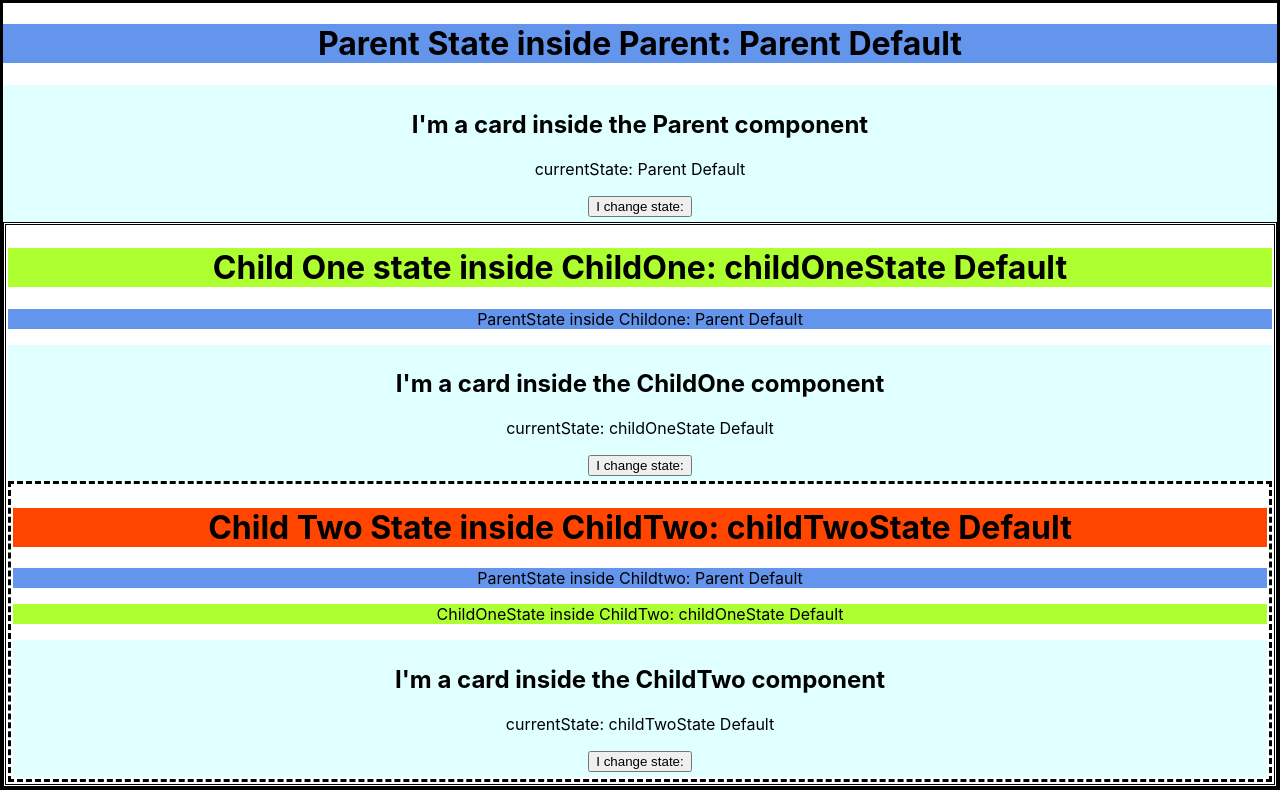
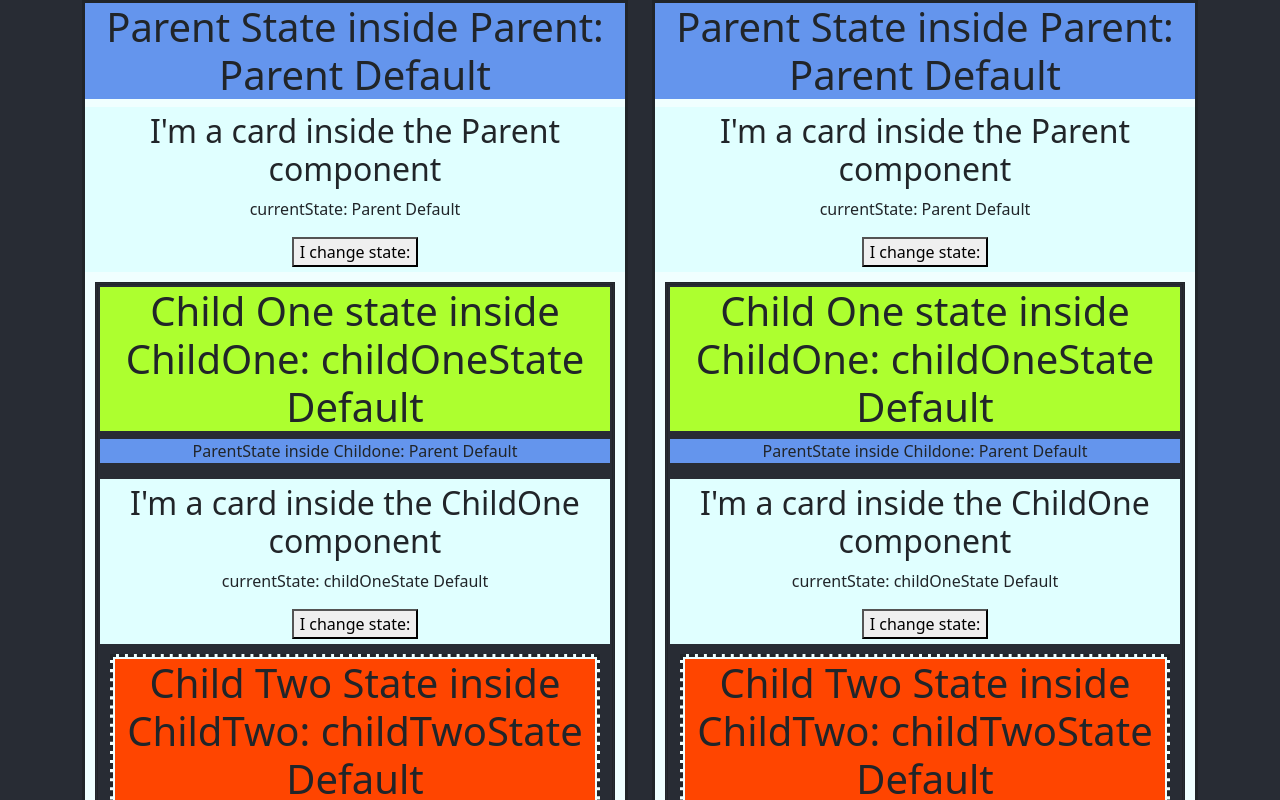
Before and after one commit to benochi/propdrill, a React (Create React App) app: page / in a window 1280 px wide. Shown: the top 800 px of the page. Built offline with nearby package versions, Linux system fonts and the light colour scheme.

Commit message:
Made much uglier and more contrasting.

```diff
--- a/package.json
+++ b/package.json
@@ -6,9 +6,11 @@
     "@testing-library/jest-dom": "^5.16.5",
     "@testing-library/react": "^13.4.0",
     "@testing-library/user-event": "^13.5.0",
+    "bootstrap": "^5.2.2",
     "react": "^18.2.0",
     "react-dom": "^18.2.0",
     "react-scripts": "5.0.1",
+    "reactstrap": "^9.1.5",
     "web-vitals": "^2.1.4"
   },
   "scripts": {
--- a/src/App.css
+++ b/src/App.css
@@ -1,5 +1,6 @@
 .App {
   text-align: center;
+  background-color:#282c34;
 }
 
 .App-logo {
@@ -39,6 +40,7 @@
 
 .Parent {
   border-style: solid;
+  background-color: azure;
 }
 
 .ParentState {
@@ -48,6 +50,8 @@
 .ChildOne {
   border-style: double;
   padding: 2px;
+  margin: 10px;
+  background-color:#282c34;
 }
 
 .ChildOneState {
@@ -57,6 +61,8 @@
 .ChildTwo {
   border-style: dashed;
   padding: 2px;
+  margin: 10px;
+  background-color: azure;
 }
 
 .ChildTwoState {
--- a/src/App.js
+++ b/src/App.js
@@ -1,9 +1,20 @@
 import './App.css';
 import Parent from "./components/Parent"
+import { Row, Col, Container } from 'reactstrap';
+
 function App() {
   return (
     <div className="App">
-      <Parent />
+      <Container>
+        <Row>
+          <Col>
+            <Parent />
+          </Col>
+          <Col>
+            <Parent />
+          </Col>
+        </Row>
+      </Container>
     </div>
   );
 }
--- a/src/index.js
+++ b/src/index.js
@@ -3,6 +3,7 @@ import ReactDOM from 'react-dom/client';
 import './index.css';
 import App from './App';
 import reportWebVitals from './reportWebVitals';
+import 'bootstrap/dist/css/bootstrap.min.css';
 
 const root = ReactDOM.createRoot(document.getElementById('root'));
 root.render(
```
Also changed, not shown: 1 other file (tests, documents, lock files or other folders).
